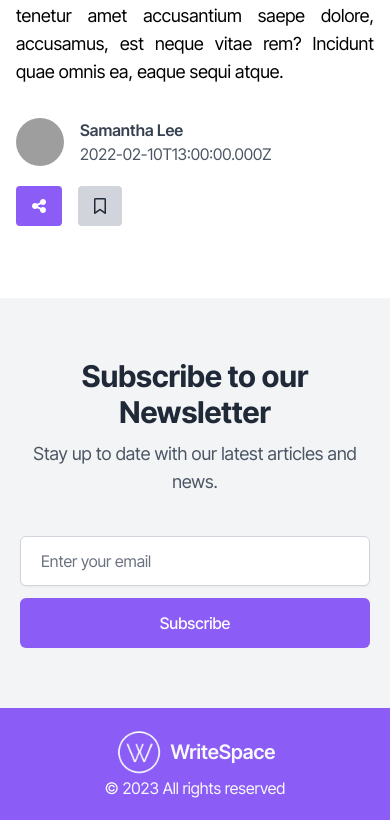
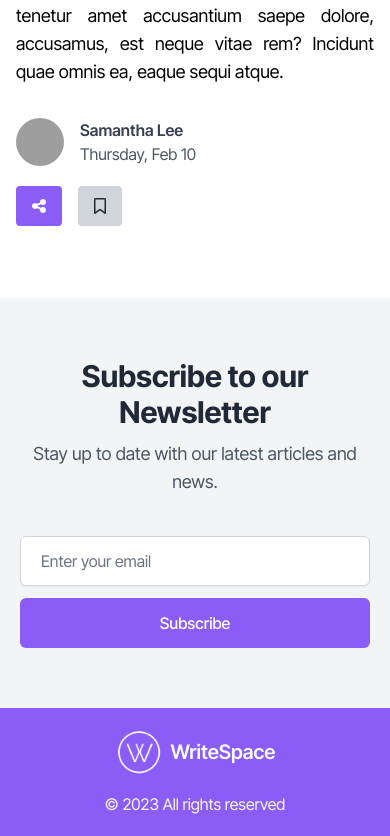
Before and after one commit to nigupta29/write-space-react, a React (Vite) app: page /blogs/1 in a window 390 px wide. Shown: the part 2246-3082 px from the top of the page. Built offline with nearby package versions, Linux system fonts and the light colour scheme; grey boxes are pictures that could not be loaded.

Commit message:
add helper function for displaying date

```diff
--- a/src/components/blogs/BlogItem.jsx
+++ b/src/components/blogs/BlogItem.jsx
@@ -1,10 +1,6 @@
 import PropTypes from 'prop-types'
 import { Link } from 'react-router-dom'
-
-function formatPostingTime(postingTime) {
-  const options = { weekday: 'long', month: 'short', day: 'numeric' }
-  return postingTime.toLocaleDateString(undefined, options)
-}
+import { formatPostingTime } from '../../utils/helperFunctions'
 
 export default function BlogItem({
   id,
@@ -37,7 +33,7 @@ export default function BlogItem({
               <span className="font-medium text-gray-700">{authorName}</span>
             </div>
             <div className="text-sm text-gray-500">
-              {formatPostingTime(new Date(postingTime))}
+              {formatPostingTime(postingTime)}
             </div>
           </div>
         </div>
--- a/src/components/layouts/Footer.jsx
+++ b/src/components/layouts/Footer.jsx
@@ -5,7 +5,7 @@ export default function Footer() {
   return (
     <footer className="bg-violet-500 text-gray-50">
       <Container>
-        <div className="flex flex-col items-center justify-between md:flex-row">
+        <div className="flex flex-col items-center justify-between gap-4 md:flex-row">
           <div className="flex items-center">
             <img
               src={CompanyLogo}
--- a/src/pages/BlogPost.jsx
+++ b/src/pages/BlogPost.jsx
@@ -1,5 +1,7 @@
 import { useParams } from 'react-router-dom'
 import { blogs } from '../data'
+import { formatPostingTime } from '../utils/helperFunctions'
+
 export default function BlogPost() {
   const { id } = useParams()
   const post = blogs.find(post => post.id === Number(id))
@@ -58,7 +60,9 @@ export default function BlogPost() {
           />
           <div>
             <div className="font-semibold text-gray-700">{post.authorName}</div>
-            <div className="text-gray-600">{post.postingTime}</div>
+            <div className="text-gray-600">
+              {formatPostingTime(post.postingTime)}
+            </div>
           </div>
         </div>
         <div className="flex">
--- /dev/null
+++ b/src/utils/helperFunctions.js
@@ -0,0 +1,5 @@
+export const formatPostingTime = postingTime => {
+  const currTime = new Date(postingTime)
+  const options = { weekday: 'long', month: 'short', day: 'numeric' }
+  return currTime.toLocaleDateString(undefined, options)
+}
```
